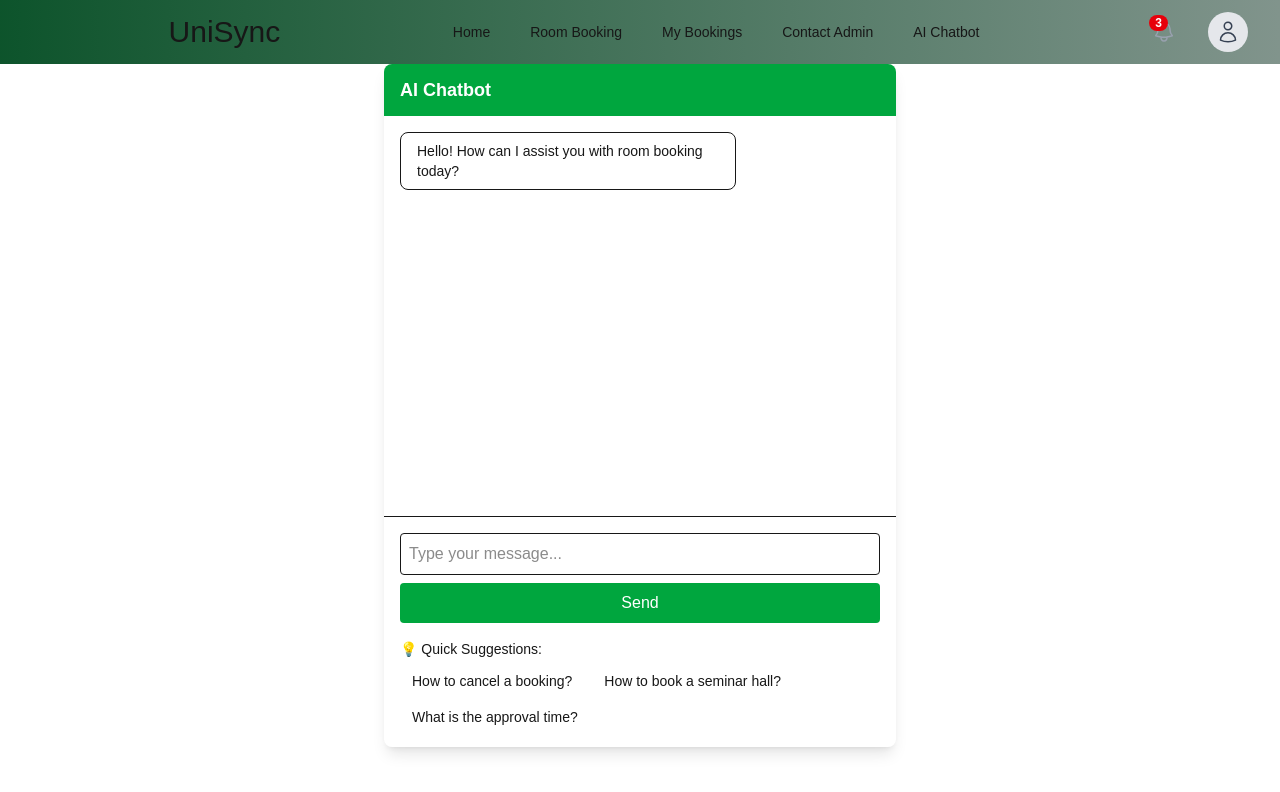
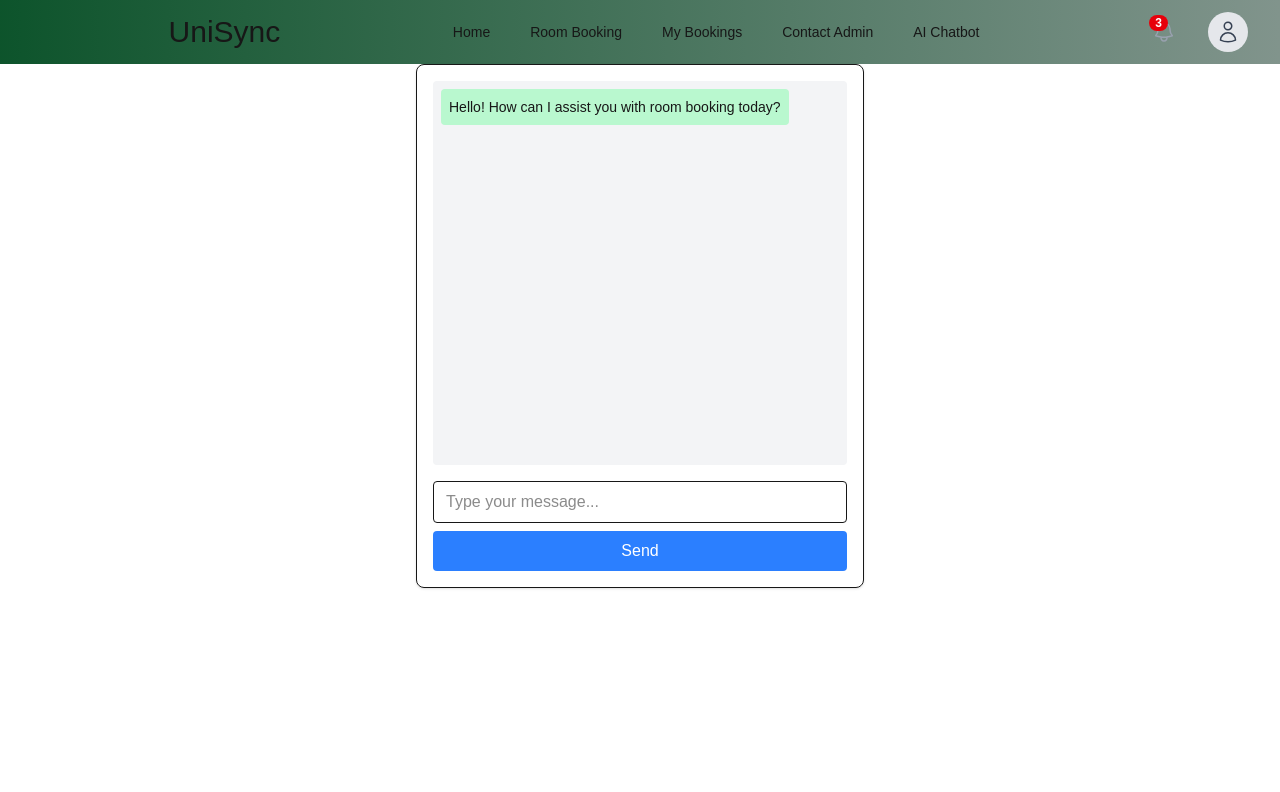
Before and after one commit to Saiful002/UniSync, a Next.js app in the folder unisync_client/: page /AiChatbot in a window 1280 px wide. Shown: the top 792 px of the page. Built offline with nearby package versions, Linux system fonts and the light colour scheme.

Commit message:
error error error error

```diff
--- a/unisync_client/app/AiChatbot/page.js
+++ b/unisync_client/app/AiChatbot/page.js
@@ -1,15 +1,29 @@
-// components/AiChatbot.js
-"use client";
+"use client"
+import { useState, useRef, useEffect } from "react";
+import useSWRMutation from "swr/mutation";
 
-import React, { useState, useEffect, useRef } from "react";
+const fetcher = async ([url, body]) => {
+  const res = await fetch(`http://localhost:5000${url}`, {
+    method: "POST",
+    headers: {
+      "Content-Type": "application/json",
+    },
+    credentials: "include", // includes cookies
+    body: JSON.stringify(body),
+  });
 
-const FAQS = [
-  "How to cancel a booking?",
-  "How to book a seminar hall?",
-  "What is the approval time?",
-];
+  if (!res.ok) {
+    const errorData = await res.json();
+    throw new Error(errorData.error || "Request failed");
+  }
 
-const AiChatbot = () => {
+  return res.json();
+};
+
+
+
+
+export default function ChatBot() {
   const [messages, setMessages] = useState([
     { sender: "bot", text: "Hello! How can I assist you with room booking today?" },
   ]);
@@ -17,34 +31,30 @@ const AiChatbot = () => {
   const [typing, setTyping] = useState(false);
   const chatEndRef = useRef(null);
 
+  const { trigger, data, error, isMutating } = useSWRMutation('/api/chat', fetcher);
+
+
   useEffect(() => {
     chatEndRef.current?.scrollIntoView({ behavior: "smooth" });
+    // eslint-disable-next-line react-hooks/exhaustive-deps
   }, [messages]);
 
   const sendMessage = async () => {
     if (!input.trim()) return;
+
     const userMessage = { sender: "user", text: input };
     setMessages((prev) => [...prev, userMessage]);
     setInput("");
     setTyping(true);
 
     try {
-      const res = await fetch("http://localhost:5000/api/chat", {
-        method: "POST",
-        headers: {
-          "Content-Type": "application/json",
-          Authorization: `Bearer ${localStorage.getItem("token")}`,
-        },
-        body: JSON.stringify({ message: input }),
-      });
-
-      const data = await res.json();
+      const data = await trigger({ message: input });
       const botReply = { sender: "bot", text: data.reply };
       setMessages((prev) => [...prev, botReply]);
     } catch (error) {
       setMessages((prev) => [
         ...prev,
-        { sender: "bot", text: "❌ Sorry, something went wrong. Please try again later." },
+        { sender: "bot", text: `❌ ${error.message}` },
       ]);
     } finally {
       setTyping(false);
@@ -55,67 +65,30 @@ const AiChatbot = () => {
     if (e.key === "Enter") sendMessage();
   };
 
-  const handleSuggestion = (text) => {
-    setInput(text);
-    sendMessage();
-  };
-
   return (
-    <div className="w-full max-w-lg mx-auto bg-[#FFFFFF20] shadow-lg rounded-lg overflow-hidden">
-      <div className="bg-green-600 text-white px-4 py-3 text-lg font-semibold">AI Chatbot</div>
-      <div className="h-[400px] overflow-y-auto p-4 space-y-2 bg-[#FFFFFF20]">
-        {messages.map((msg, index) => (
-          <div key={index} className={`flex ${msg.sender === "user" ? "justify-end" : "justify-start"}`}>
-            <div
-              className={`px-4 py-2 rounded-lg text-sm max-w-[70%] ${
-                msg.sender === "user" ? "bg-green-200" : "border"
-              }`}
-            >
+    <div className="max-w-md mx-auto p-4 border rounded-lg shadow">
+      <div className="h-96 overflow-y-auto space-y-2 mb-4 bg-gray-100 p-2 rounded">
+        {messages.map((msg, i) => (
+          <div key={i} className={`text-sm ${msg.sender === "user" ? "text-right" : "text-left"}`}>
+            <span className={`inline-block p-2 rounded ${msg.sender === "user" ? "bg-blue-200" : "bg-green-200"}`}>
               {msg.text}
-            </div>
+            </span>
           </div>
         ))}
-        {typing && (
-          <div className="flex justify-start">
-            <div className="px-4 py-2 border rounded-lg text-sm animate-pulse">Typing...</div>
-          </div>
-        )}
+        {typing && <div className="text-gray-500">Bot is typing...</div>}
         <div ref={chatEndRef} />
       </div>
-
-      <div className="p-4 border-t">
       <input
         type="text"
+        className="w-full border px-3 py-2 rounded"
         value={input}
+        placeholder="Type your message..."
         onChange={(e) => setInput(e.target.value)}
-          onKeyPress={handleKeyPress}
-          placeholder="Type your message..."
-          className="w-full p-2 border rounded"
+        onKeyDown={handleKeyPress}
       />
-        <button
-          onClick={sendMessage}
-          className="mt-2 w-full bg-green-600 text-white py-2 rounded hover:bg-green-700"
-        >
+      <button className="mt-2 w-full bg-blue-500 text-white p-2 rounded" onClick={sendMessage}>
         Send
       </button>
-
-        <div className="mt-4">
-          <p className="text-sm font-medium mb-2">💡 Quick Suggestions:</p>
-          <div className="flex flex-wrap gap-2">
-            {FAQS.map((faq, i) => (
-              <button
-                key={i}
-                onClick={() => handleSuggestion(faq)}
-                className="text-sm px-3 py-1 rounded hover:bg-gray-300"
-              >
-                {faq}
-              </button>
-            ))}
-          </div>
-        </div>
-      </div>
     </div>
   );
-};
-
-export default AiChatbot;
+}
--- a/unisync_client/package.json
+++ b/unisync_client/package.json
@@ -17,6 +17,7 @@
     "dotenv": "^16.5.0",
     "framer-motion": "^12.4.10",
     "jose": "^6.0.10",
+    "js-cookie": "^3.0.5",
     "jsonwebtoken": "^9.0.2",
     "next": "15.2.1",
     "react": "^19.0.0",
```
Also changed, not shown: 2 other files (tests, documents, lock files or other folders). Lines whose indentation alone changed are shown as unchanged.
